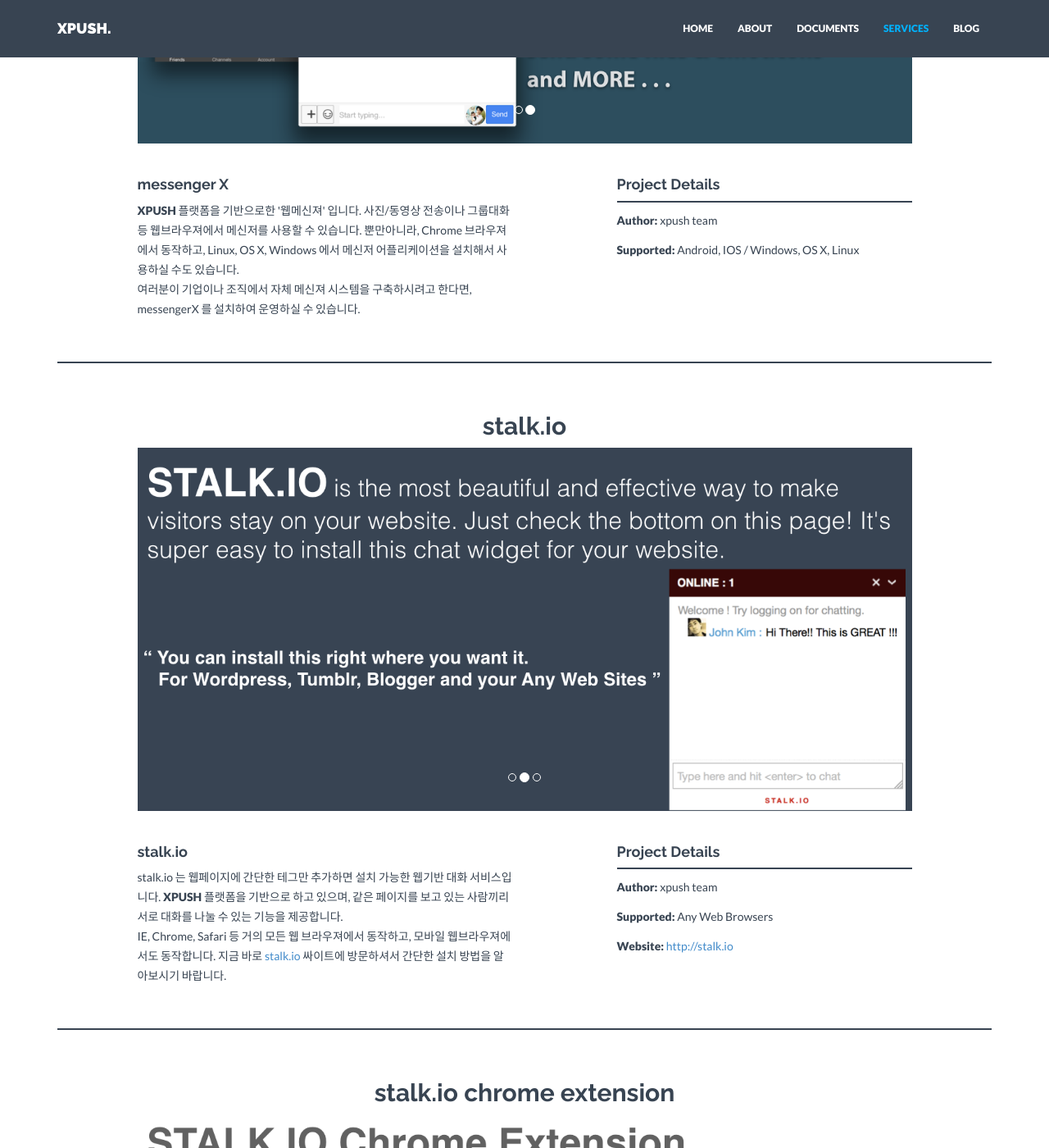
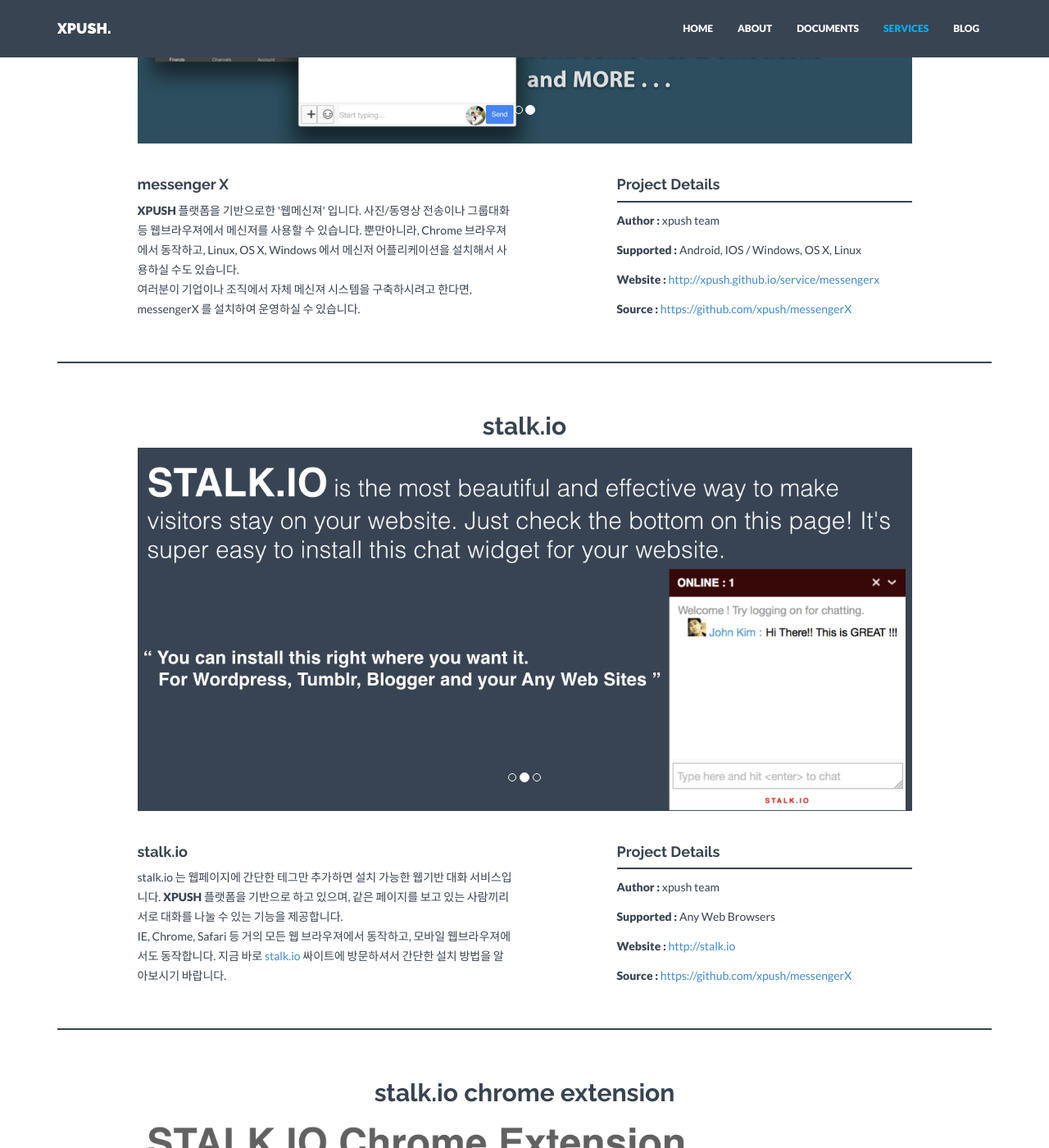
Before and after one commit to xpush/xpush.github.io, a Jekyll site: the page built from service/index.md, in a window 1280 px wide and 1400 px high, scrolled down 583 px. Shown: the whole window at 82% size. Built offline with Jekyll 4.4.1, drawn with Linux system fonts in a browser that asks for light colours; nearby versions of some CDN libraries; some of the changed text lies outside the part shown.

Commit message:
update service links

```diff
--- a/_data/services.yml
+++ b/_data/services.yml
@@ -5,6 +5,7 @@
     - path: /service/resource/messengerX.001.png
     - path: /service/resource/messengerX.002.png
   description: <b>XPUSH</b> 플랫폼을 기반으로한 '웹메신져' 입니다. 사진/동영상 전송이나 그룹대화 등 웹브라우져에서 메신저를 사용할 수 있습니다. 뿐만아니라, Chrome 브라우져에서 동작하고, Linux, OS X, Windows 에서 메신저 어플리케이션을 설치해서 사용하실 수도 있습니다.<br /> 여러분이 기업이나 조직에서 자체 메신져 시스템을 구축하시려고 한다면, messengerX 를 설치하여 운영하실 수 있습니다.
+  url: http://xpush.github.io/service/messengerx
   source: https://github.com/xpush/messengerX
   support: Android, IOS / Windows, OS X, Linux
   author: xpush team
--- a/_layouts/service.html
+++ b/_layouts/service.html
@@ -50,9 +50,10 @@
       <div class="spacing"></div>
       <h4>Project Details</h4>
       <div class="hline"></div>
-      <p><b>Author:</b> {{ service.author }}</p>
-      <p><b>Supported:</b> {{ service.support }}</p>
-      {% if service.url %}<p><b>Website:</b> <a href="{{ service.url }}">{{ service.url }}</a></p>{% endif %}
+      <p><b>Author : </b> {{ service.author }}</p>
+      <p><b>Supported : </b> {{ service.support }}</p>
+      {% if service.url %}<p><b>Website : </b> <a href="{{ service.url }}">{{ service.url }}</a></p>{% endif %}
+      {% if service.source %}<p><b>Source : </b> <a href="{{ service.source }}">{{ service.source }}</a></p>{% endif %}
     </div>
 
   </div><! --/row -->
```
